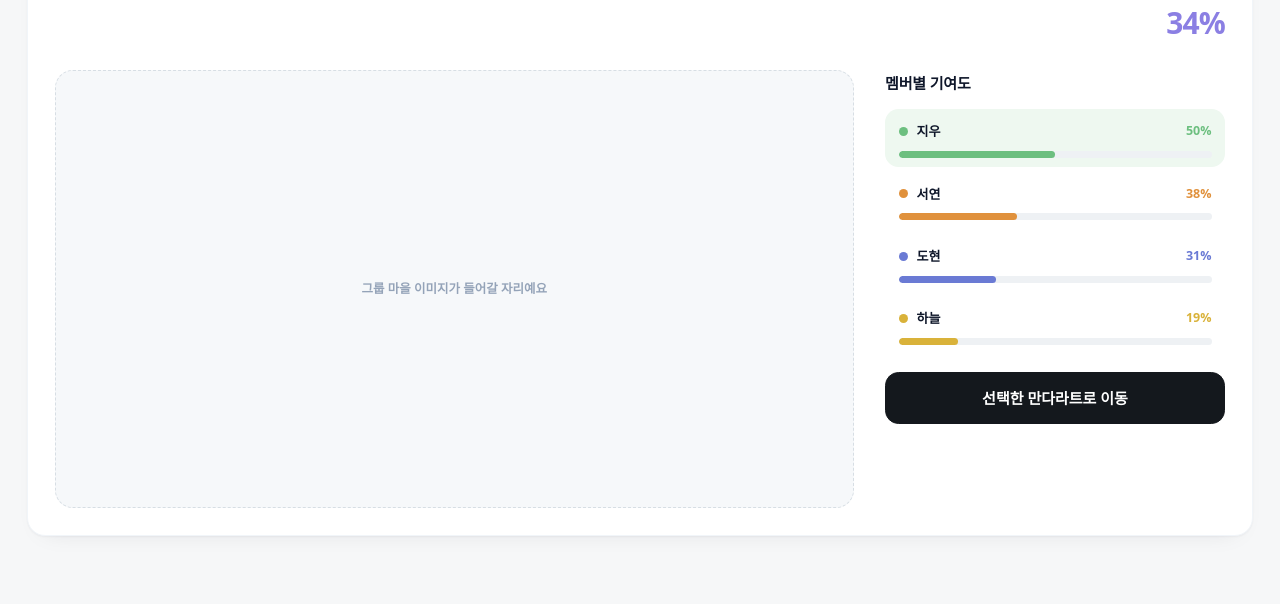
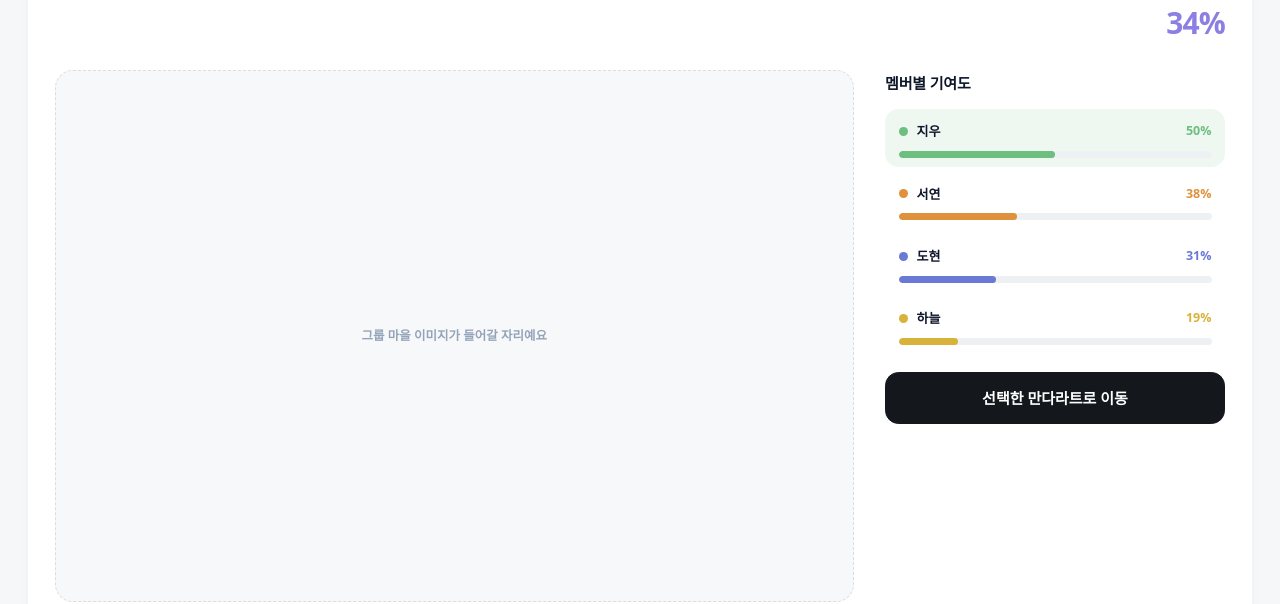
Before and after one commit to sienhs/mandalin, a React (Vite) app in the folder frontend/: page /group/1 in a window 1280 px wide. Shown: the part 197-801 px from the top of the page. Built offline with nearby package versions, Linux system fonts and the light colour scheme; no server answers.

Commit message:
style(groupSheetView): css 내용 수정

```diff
--- a/frontend/src/components/group/GroupInviteDialog.tsx
+++ b/frontend/src/components/group/GroupInviteDialog.tsx
@@ -3,6 +3,8 @@ import Button from '../common/Button'
 import type { Friend } from '../friends/friends.types'
 import SheetDialog from '../sheet/SheetDialog'
 import { cn } from '../../utils/cn'
+// 이 팝업의 스타일. 페이지가 아니라 컴포넌트가 직접 불러온다 — 다른 화면에서 써도 스타일이 붙는다.
+import '../../styles/group-detail.css'
 
 type GroupInviteDialogProps = {
   friends: Friend[]
--- a/frontend/src/components/group/GroupMoveDialog.tsx
+++ b/frontend/src/components/group/GroupMoveDialog.tsx
@@ -1,6 +1,8 @@
 import Button from '../common/Button'
 import SheetDialog from '../sheet/SheetDialog'
 import { cn } from '../../utils/cn'
+// 이 팝업의 스타일. 페이지가 아니라 컴포넌트가 직접 불러온다 — 다른 화면에서 써도 스타일이 붙는다.
+import '../../styles/group-detail.css'
 
 type GroupMoveDialogProps = {
   /** 선택한 멤버 이름 */
--- a/frontend/src/styles/group-detail.css
+++ b/frontend/src/styles/group-detail.css
@@ -80,17 +80,25 @@
   }
 
   /* ---------- 좌: 이미지 · 우: 멤버 ---------- */
-  /* flex-1: 카드에 남은 높이를 이 영역이 다 쓴다(이미지가 그만큼 커진다). */
+  /*
+   * flex-1: 카드에 남은 높이를 이 영역이 받는다.
+   * items-start: 이미지가 비율(3:2)대로 높이를 정하도록 늘리지 않는다 — stretch 면
+   * align-self 가 높이를 강제해 aspect-ratio 가 무시된다.
+   */
   .group-detail-body {
-    @apply grid flex-1 grid-cols-[1fr_340px] items-stretch gap-7;
+    @apply grid flex-1 grid-cols-[1fr_340px] items-start gap-7;
   }
 
   /*
    * 그룹 마을 이미지가 들어갈 자리. 아직 이미지가 없어 자리만 잡아 둔다.
    * 이미지가 준비되면 이 상자 안에 넣고 점선 테두리와 안내 문구를 지운다.
+   *
+   * 크기는 3:2 로 고정한다 — 폭이 814px(페이지 폭 고정에서 계산)이므로 814 × 543px 이다.
+   * 이미지는 레티나 대응으로 2배(1628 × 1086px)로 준비한다.
    */
   .group-detail-image {
-    @apply flex h-full items-center justify-center rounded-2xl;
+    @apply flex w-full items-center justify-center rounded-2xl;
+    aspect-ratio: 3 / 2;
     background: #f6f8fa;
     border: 1.5px dashed #d7dee4;
   }
```
